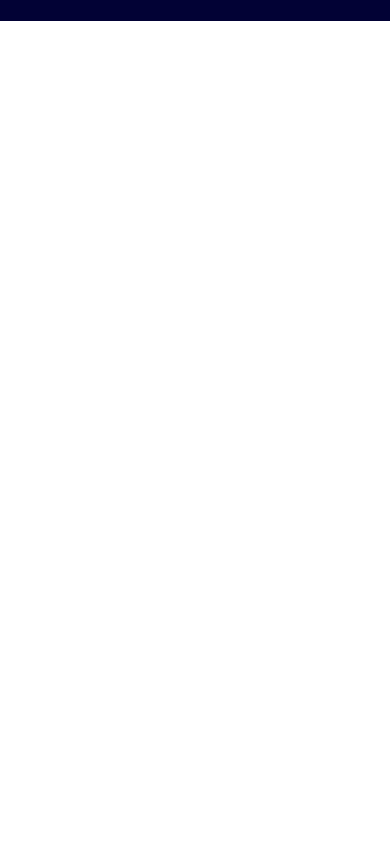
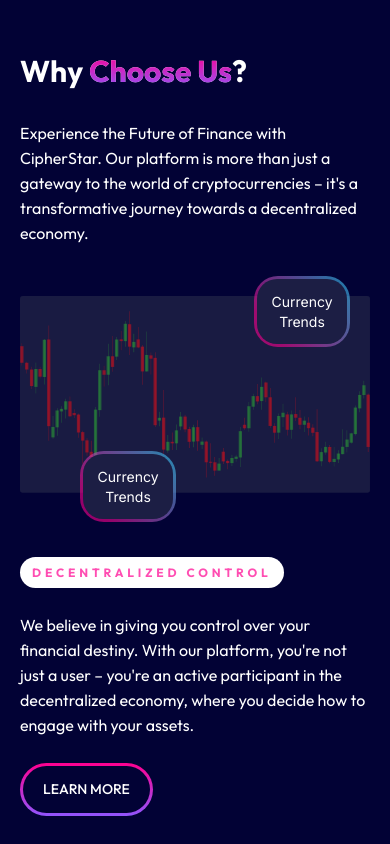
Before and after one commit to bukhtyarhaider/CipherStar, a React (Vite) app: page / in a window 390 px wide. Shown: the part 840-1684 px from the top of the page. Before the commit the page ends 861 px from the top, so only its background shows below. Built offline with nearby package versions, Linux system fonts and the light colour scheme; a web font is replaced by a local one.

Commit message:
Added Why Choose Us Section

```diff
--- a/src/App.tsx
+++ b/src/App.tsx
@@ -2,8 +2,8 @@ import { createContext, useState } from "react";
 import "./main.scss";
 import TopBar from "./components/TopBar/TopBar";
 import { navItems } from "./content";
-import { gradientTopbar } from "./assets";
 import HeroSection from "./components/HeroSection/HeroSection";
+import WhyChooseUs from "./components/WhyChooseUs/WhyChooseUs";
 
 interface ThemeContextProps {
   theme: string;
@@ -22,11 +22,9 @@ function App() {
   return (
     <ThemeContext.Provider value={{ theme, toggleTheme }}>
       <div className="app-container" id={theme}>
-        <div className="gradientTopbar">
-          <img src={gradientTopbar} />
-        </div>
         <TopBar navItems={navItems} />
         <HeroSection />
+        <WhyChooseUs />
       </div>
     </ThemeContext.Provider>
   );
--- a/src/components/TopBar/TopBar.module.scss
+++ b/src/components/TopBar/TopBar.module.scss
@@ -16,6 +16,18 @@
         height: 100%;
         width: 100%;
       }
+    }
+  }
+
+  .gradientTopbar {
+    position: absolute;
+    top: 0;
+    left: 0;
+    height: 400px;
+
+    img {
+      height: 100%;
+      width: 100%;
     }
   }
 
@@ -131,10 +143,15 @@
       }
     }
 
+    .gradientTopbar {
+      height: 200px;
+    }
+
     .menuIcon {
       width: 20px;
       height: 20px;
       display: flex !important;
+      z-index: 1;
     }
 
     .menuContainer {
--- a/src/components/TopBar/TopBar.tsx
+++ b/src/components/TopBar/TopBar.tsx
@@ -3,7 +3,7 @@ import { Drawer } from "antd";
 import styles from "./TopBar.module.scss";
 import TopBarProps from "./TopBarProps";
 import { Link } from "react-router-dom";
-import { logo } from "../../assets";
+import { gradientTopbar, logo } from "../../assets";
 
 const TopBar: React.FC<TopBarProps> = ({ navItems }) => {
   const [selectedIndex, setSelectedIndex] = useState(0);
@@ -40,6 +40,10 @@ const TopBar: React.FC<TopBarProps> = ({ navItems }) => {
         </ul>
       </div>
 
+      <div className={styles.gradientTopbar}>
+        <img src={gradientTopbar} />
+      </div>
+
       <Drawer
         title={""}
         closable={false}
--- /dev/null
+++ b/src/components/WhyChooseUs/WhyChooseUs.module.scss
@@ -0,0 +1,154 @@
+@import "../../mixins";
+.whyChooseUsContainer {
+  text-align: start;
+  padding: 50px 90px;
+  .heading {
+    font-size: 60px;
+    font-weight: 700;
+    line-height: 100px;
+
+    span {
+      background: var(--gradientColor);
+      background-clip: text;
+      -webkit-background-clip: text;
+      -webkit-text-fill-color: transparent;
+    }
+  }
+
+  .description {
+    font-size: 20px;
+    font-weight: 400;
+    line-height: 25px;
+  }
+  .section {
+    @include flex(row, space-between, start);
+    gap: 20px;
+    margin: 50px 0;
+    .imageConatainer {
+      width: 60%;
+
+      .imageWrap {
+        img {
+          height: 100%;
+          width: 100%;
+        }
+      }
+    }
+
+    .section1Image {
+      position: relative;
+      .currenyTrends,
+      .currenyTrendsBottom {
+        position: absolute;
+        background: var(--gradientBorder);
+        border-radius: 24px;
+        padding: 3px;
+        p {
+          @include flex(row, center, center);
+          font-family: var(--secondaryFont);
+          border-radius: 20px;
+          padding: 10px;
+          background-color: #1c1e44;
+          font-size: 20px;
+          width: 140px;
+          height: 73px;
+          font-weight: 400;
+          line-height: 26px;
+          text-align: center;
+        }
+      }
+
+      .currenyTrends {
+        top: -20px;
+        right: 20px;
+      }
+
+      .currenyTrendsBottom {
+        bottom: -25px;
+        left: 120px;
+      }
+    }
+
+    .contentConatainer {
+      width: 40%;
+      padding-top: 10px;
+      @include flex(column, space-between, start);
+      .title {
+        font-size: 12px;
+        font-weight: 800;
+        letter-spacing: 0.32em;
+        color: #ff0090b2;
+        padding: 8px 12px;
+        border-radius: 64px;
+        text-transform: uppercase;
+        background-color: var(--primaryText);
+      }
+
+      .sectionDescription {
+        font-size: 20px;
+        font-weight: 400;
+        line-height: 38px;
+        margin: 25px 0;
+      }
+    }
+  }
+
+  .sectionReverse {
+    flex-direction: row-reverse;
+  }
+}
+
+@media screen and (max-width: 767px) {
+  .whyChooseUsContainer {
+    padding: 20px;
+    padding-top: 0px;
+    .heading {
+      font-size: 30px;
+    }
+
+    .description {
+      font-size: 16px;
+    }
+    .section {
+      flex-direction: column;
+
+      .imageConatainer {
+        width: 100%;
+      }
+
+      .section1Image {
+        .currenyTrends,
+        .currenyTrendsBottom {
+          p {
+            font-size: 14px;
+            width: 90px;
+            height: 65px;
+            font-weight: 400;
+            line-height: 20px;
+          }
+        }
+
+        .currenyTrendsBottom {
+          bottom: -25px;
+          left: 60px;
+        }
+      }
+
+      .contentConatainer {
+        width: 100%;
+        padding-top: 40px;
+
+        .sectionDescription {
+          font-size: 16px;
+          font-weight: 400;
+          line-height: 25px;
+          margin: 25px 0;
+        }
+      }
+    }
+
+    .sectionReverse {
+      flex-direction: column;
+    }
+  }
+}
--- /dev/null
+++ b/src/components/WhyChooseUs/WhyChooseUs.tsx
@@ -0,0 +1,72 @@
+import { decentralizationControlSvg, securityFirstSvg } from "../../assets";
+import CustomButton from "../CutomButton/CustomButton";
+import styles from "./WhyChooseUs.module.scss";
+
+const WhyChooseUs = () => {
+  return (
+    <div className={styles.whyChooseUsContainer}>
+      <h2 className={styles.heading}>
+        Why <span>Choose Us</span>?
+      </h2>
+
+      <p className={styles.description}>
+        Experience the Future of Finance with CipherStar. Our platform is more
+        than just a gateway to the world of cryptocurrencies – it's a
+        transformative journey towards a decentralized economy.
+      </p>
+
+      <div className={styles.section}>
+        <div className={`${styles.imageConatainer} ${styles.section1Image}`}>
+          <div className={styles.imageWrap}>
+            <img src={decentralizationControlSvg} />
+          </div>
+          <div className={styles.currenyTrends}>
+            <p>Currency Trends</p>
+          </div>
+          <div className={styles.currenyTrendsBottom}>
+            <p>Currency Trends</p>
+          </div>
+        </div>
+        <div className={styles.contentConatainer}>
+          <h6 className={styles.title}>Decentralized Control</h6>
+          <p className={styles.sectionDescription}>
+            We believe in giving you control over your financial destiny. With
+            our platform, you're not just a user – you're an active participant
+            in the decentralized economy, where you decide how to engage with
+            your assets.
+          </p>
+          <CustomButton
+            title="Learn More"
+            color="default"
+            size="large"
+            outLine
+          />
+        </div>
+      </div>
+
+      <div className={`${styles.section} ${styles.sectionReverse}`}>
+        <div className={styles.imageConatainer}>
+          <div className={styles.imageWrap}>
+            <img src={securityFirstSvg} />
+          </div>
+        </div>
+        <div className={styles.contentConatainer}>
+          <h6 className={styles.title}>Security First</h6>
+          <p className={styles.sectionDescription}>
+            Your peace of mind matters. Our stringent security measures,
+            including advanced encryption and multi-layer authentication, keep
+            your assets safe from threats and breaches.
+          </p>
+          <CustomButton
+            title="Learn More"
+            color="default"
+            size="large"
+            outLine
+          />
+        </div>
+      </div>
+    </div>
+  );
+};
+
+export default WhyChooseUs;
--- a/src/main.scss
+++ b/src/main.scss
@@ -103,24 +103,6 @@ body {
   color: var(--primaryText);
   background-color: var(--backGroundColor);
   position: relative;
-
-  .gradientTopbar {
-    position: absolute;
-    top: 0;
-    left: 0;
-    height: 50%;
-
-    img {
-      height: 100%;
-      width: 100%;
-    }
-  }
-
-  @media screen and (max-width: 767px) {
-    .gradientTopbar {
-      height: 180px;
-    }
-  }
 }
 
 .ant-drawer-wrapper-body {
```
